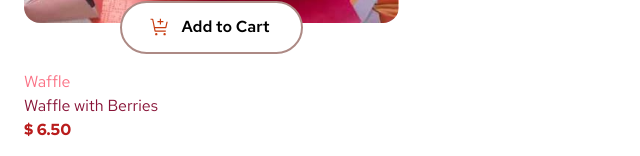
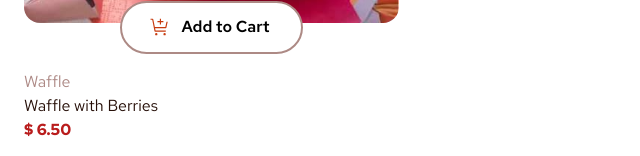
Before and after one commit to steamnp/bfs56, a React (Vite) app: page / in a window 1280 px wide. Shown: the part 420-576 px from the top of the page, without its empty margins (0-640 px from the left). Built offline with nearby package versions, Linux system fonts and the light colour scheme; a web font is replaced by a local one.

Commit message:
updated colors in config file

```diff
--- a/tailwind.config.ts
+++ b/tailwind.config.ts
@@ -5,6 +5,16 @@ export default {
     extend: {
       colors: {
         tomato: "#ff6347",
+        primary: "hsl(14, 86%, 42%)",
+        secondary: "hsl(159, 69%, 38%)",
+        rose: {
+          50: "hsl(20, 50%, 98%)",
+          100: "hsl(13, 31%, 94%)",
+          300: "hsl(14, 25%, 72%)",
+          400: "hsl(7, 20%, 60%)",
+          500: "hsl(12, 20%, 44%)",
+          900: "hsl(14, 65%, 9%)",
+        },
       },
     },
   },
```
